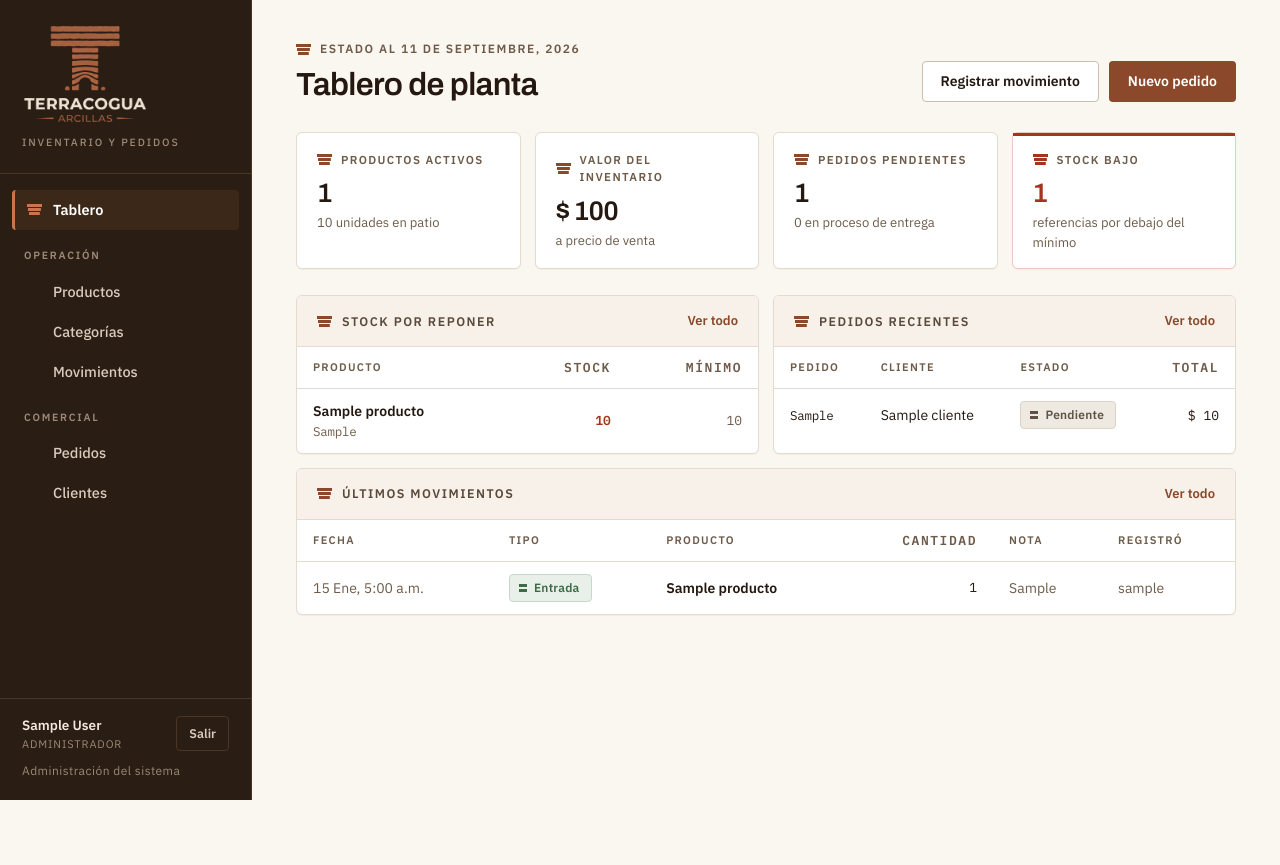
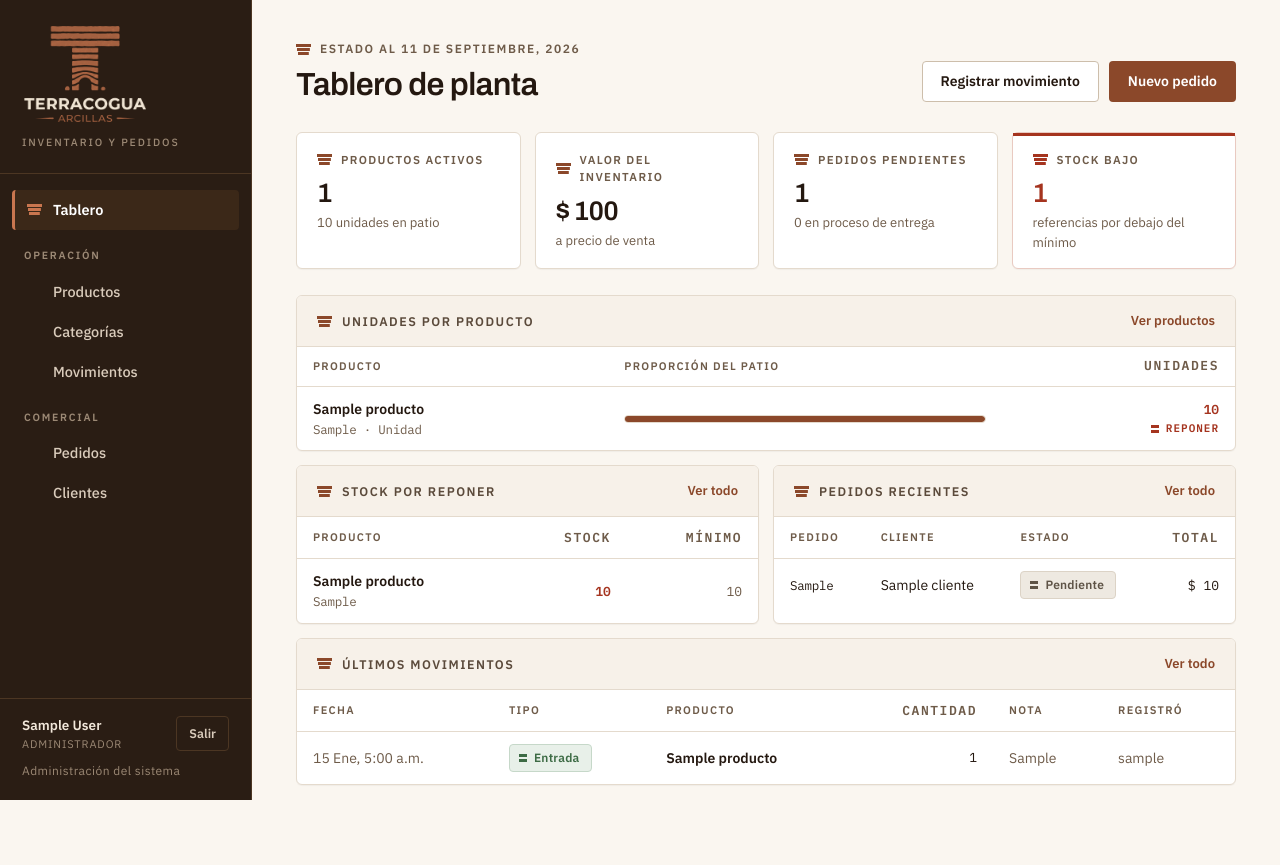
Before and after one commit to Santiago-caicedo/inventario_tejas, a Django app: page / in a window 1280 px wide. Before the commit the page ends 800 px from the top, so only its background shows below. Run offline with Django 5.2, Linux system fonts and the light colour scheme; a user stored in the database is signed in; tables that the repository leaves empty hold one stand-in row (values such as "Sample post").

Commit message:
El tablero muestra las unidades de cada producto en barras
Una barra por referencia, proporcional a la mayor, para ver de un vistazo
como esta repartido el patio. El "por reponer" se marca con texto y no con
color: el terracota de marca y el rojo de alarma no se distinguen entre si.

Co-Authored-By: Claude Opus 5 (1M context) <noreply@anthropic.com>
Claude-Session: https://claude.ai/code/session_01YNSqFCgyBoPjdzQarSNeSZ

```diff
--- a/inventario/views.py
+++ b/inventario/views.py
@@ -23,8 +23,17 @@ def dashboard(request):
         estado__in=[Pedido.Estado.CONFIRMADO, Pedido.Estado.DESPACHADO]
     ).count()
 
+    # Unidades por producto, de mayor a menor. El ancho de la barra lo calcula
+    # {% widthratio %} en la plantilla: devuelve un entero sin localizar. Si se
+    # pasara un float, con LANGUAGE_CODE 'es-co' saldría "70,1%" y el navegador
+    # descartaría la regla CSS entera.
+    por_producto = list(productos.order_by('-stock', 'nombre'))
+    tope_stock = max((p.stock for p in por_producto), default=0) or 1
+
     contexto = {
         'seccion': 'dashboard',
+        'por_producto': por_producto,
+        'tope_stock': tope_stock,
         'total_productos': productos.count(),
         'valor_total': valor_total,
         'unidades_totales': productos.aggregate(u=Sum('stock'))['u'] or 0,
--- a/static/css/app.css
+++ b/static/css/app.css
@@ -503,6 +503,34 @@ img { max-width: 100%; height: auto; }
 }
 .kpi-alerta .cifra { color: var(--alarma); }
 .kpi-alerta .etiqueta .hilada { color: var(--alarma); }
+
+/* Barras de magnitud: una sola serie, extremo redondeado anclado a la izquierda.
+   El estado "por reponer" NO se codifica con color — el terracota de marca y el
+   rojo de alarma son indistinguibles entre sí (ΔE 5.8) — sino con texto. */
+
+.tabla-barras .col-barra { width: 42%; min-width: 180px; }
+
+.barra {
+  display: block;
+  height: 8px;
+  border-radius: 4px;
+  background: var(--lienzo-2);
+  border: 1px solid var(--borde);
+  overflow: hidden;
+}
+
+.barra-valor {
+  display: block;
+  height: 100%;
+  min-width: 2px;
+  border-radius: 0 4px 4px 0;
+  background: var(--acento);
+}
+
+.tabla-barras .num { line-height: 1.3; }
+.tabla-barras .marca-bajo { display: flex; justify-content: flex-end; margin-top: 3px; }
+
+.separado-abajo { margin-bottom: 14px; }
 
 .panel-doble {
   display: grid;
--- a/templates/dashboard.html
+++ b/templates/dashboard.html
@@ -35,6 +35,50 @@
     <p class="etiqueta"><span class="hilada" aria-hidden="true"></span>Stock bajo</p>
     <p class="cifra">{{ stock_bajo_total }}</p>
     <p class="detalle">referencias por debajo del mínimo</p>
+  </div>
+</section>
+
+<section class="tarjeta separado-abajo">
+  <div class="tarjeta-cabeza">
+    <h2><span class="hilada" aria-hidden="true"></span>Unidades por producto</h2>
+    <a class="ver-todo" href="{% url 'productos_lista' %}">Ver productos</a>
+  </div>
+  <div class="tabla-envoltura">
+    <table class="tabla tabla-barras">
+      <thead>
+        <tr>
+          <th scope="col">Producto</th>
+          <th scope="col" class="col-barra">Proporción del patio</th>
+          <th scope="col" class="num">Unidades</th>
+        </tr>
+      </thead>
+      <tbody>
+        {% for producto in por_producto %}
+        <tr>
+          <td class="celda-principal">
+            <a href="{% url 'producto_detalle' producto.pk %}">{{ producto.nombre }}</a>
+            <span class="sub mono">{{ producto.sku }} · {{ producto.get_unidad_display }}</span>
+          </td>
+          <td class="col-barra">
+            <span class="barra">
+              <span class="barra-valor" style="width: {% widthratio producto.stock tope_stock 100 %}%"></span>
+            </span>
+          </td>
+          <td class="num">
+            <span class="{% if producto.stock_bajo %}stock-bajo{% endif %}">{{ producto.stock|miles }}</span>
+            {% if producto.stock_bajo %}<span class="marca-bajo">Reponer</span>{% endif %}
+          </td>
+        </tr>
+        {% empty %}
+        <tr class="fila-vacia">
+          <td colspan="3">
+            Todavía no hay productos activos.<br>
+            <a class="boton boton-primario boton-mini" href="{% url 'producto_crear' %}">Crear producto</a>
+          </td>
+        </tr>
+        {% endfor %}
+      </tbody>
+    </table>
   </div>
 </section>
 
```
